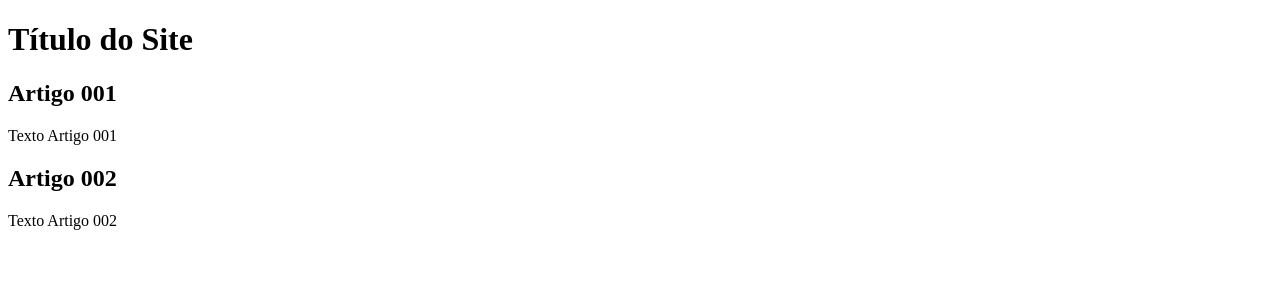
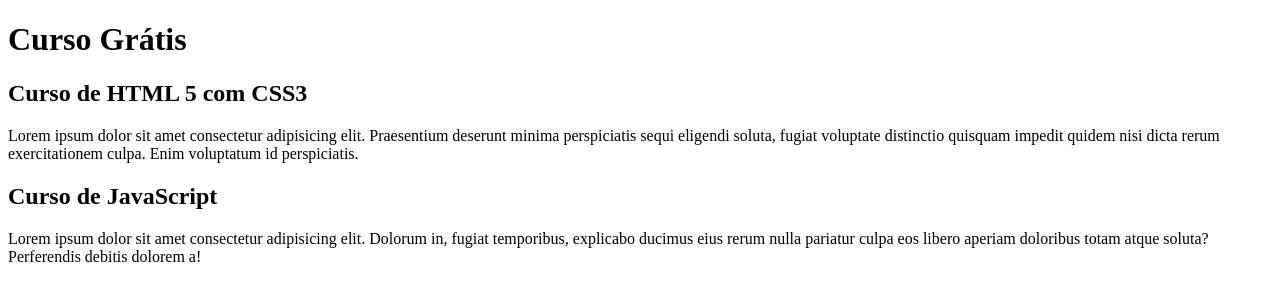
Before and after one commit to criscristiandarosa/projeto-site, a plain HTML site: page index.html in a window 1280 px wide. Drawn offline with Linux system fonts and the light colour scheme.

Commit message:
comecei a escrever o conteudo

```diff
--- a/index.html
+++ b/index.html
@@ -8,15 +8,15 @@
 <body>
     <main>
         <header>
-            <h1>Título do Site</h1>
+            <h1>Curso Grátis</h1>
         </header>
         <article>
-            <h2>Artigo 001</h2>
-            <p>Texto Artigo 001</p>
+            <h2>Curso de HTML 5 com CSS3</h2>
+            <p>Lorem ipsum dolor sit amet consectetur adipisicing elit. Praesentium deserunt minima perspiciatis sequi eligendi soluta, fugiat voluptate distinctio quisquam impedit quidem nisi dicta rerum exercitationem culpa. Enim voluptatum id perspiciatis.</p>
         </article>
         <article>
-            <h2>Artigo 002</h2>
-            <p>Texto Artigo 002</p>
+            <h2>Curso de JavaScript</h2>
+            <p>Lorem ipsum dolor sit amet consectetur adipisicing elit. Dolorum in, fugiat temporibus, explicabo ducimus eius rerum nulla pariatur culpa eos libero aperiam doloribus totam atque soluta? Perferendis debitis dolorem a!</p>
         </article>
     </main>
 
```
